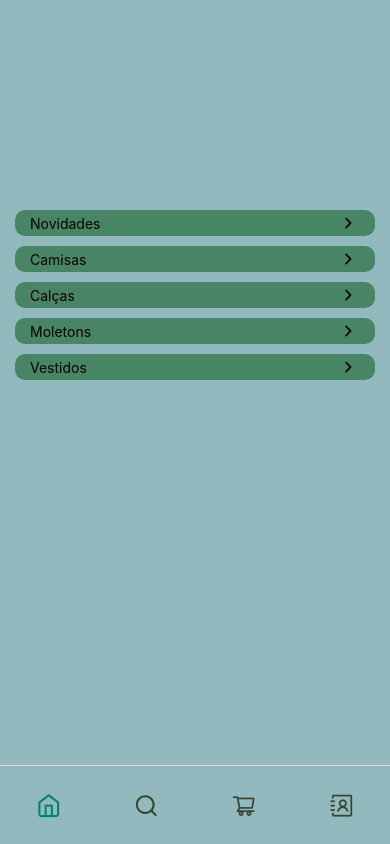
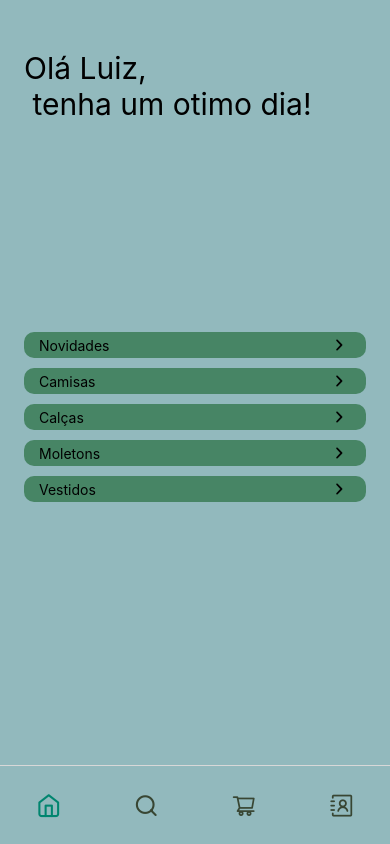
Before and after one commit to brunosllz/Dessafio_mobile, a React Native app: screen / in a window 390 px wide. Built offline with nearby package versions, Linux system fonts and the light colour scheme.

Commit message:
Implement Stack Routes and products screen

```diff
--- a/App.tsx
+++ b/App.tsx
@@ -1,13 +1,14 @@
+import 'react-native-gesture-handler';
 import { StatusBar } from 'expo-status-bar';
 import { NavigationContainer } from '@react-navigation/native';
 
-import { TabRoutes } from './src/routes/Tab.routes';
+import { StackRoutes } from './src/routes/Stack.routes';
 
 
 export default function App() {
   return (
     <NavigationContainer>
-      <TabRoutes />
+      <StackRoutes />
     </NavigationContainer>
   );
 }
--- a/package.json
+++ b/package.json
@@ -12,11 +12,14 @@
   "dependencies": {
     "@react-navigation/bottom-tabs": "^6.3.1",
     "@react-navigation/native": "^6.0.10",
+    "@react-navigation/stack": "^6.2.1",
     "expo": "~45.0.0",
     "expo-status-bar": "~1.3.0",
     "react": "17.0.2",
     "react-dom": "17.0.2",
     "react-native": "0.68.2",
+    "react-native-gesture-handler": "~2.2.1",
+    "react-native-iphone-x-helper": "^1.3.1",
     "react-native-safe-area-context": "4.2.4",
     "react-native-screens": "~3.11.1",
     "react-native-svg": "12.3.0",
--- a/src/components/Button.tsx
+++ b/src/components/Button.tsx
@@ -1,5 +1,5 @@
 import React from 'react';
-import { StyleSheet, Text, TouchableOpacity, TouchableOpacityProps, View } from 'react-native';
+import { StyleSheet, Text, TouchableOpacity, TouchableOpacityProps } from 'react-native';
 import { Entypo } from '@expo/vector-icons';
 
 interface ButtonProps extends TouchableOpacityProps {
@@ -8,15 +8,16 @@ interface ButtonProps extends TouchableOpacityProps {
 
 export function Button({ title, ...rest }: ButtonProps) {
   return (
-    <View>
-      <TouchableOpacity style={styles.container}>
-        <Text>
-          {title}
-        </Text>
+    <TouchableOpacity
+      style={styles.container}
+      {...rest}
+    >
+      <Text>
+        {title}
+      </Text>
 
-        <Entypo name='chevron-small-right' size={24} />
-      </TouchableOpacity>
-    </View>
+      <Entypo name='chevron-small-right' size={24} />
+    </TouchableOpacity>
   );
 }
 
--- /dev/null
+++ b/src/routes/Stack.routes.tsx
@@ -0,0 +1,20 @@
+import React from 'react';
+import { createStackNavigator } from '@react-navigation/stack';
+
+import { Products } from '../screens/Products';
+import { TabRoutes } from './Tab.routes';
+
+export function StackRoutes() {
+  const { Navigator, Screen } = createStackNavigator();
+
+  return (
+    <Navigator
+      screenOptions={{
+        headerShown: false
+      }}
+    >
+      <Screen name='Home' component={TabRoutes} />
+      <Screen name='Products' component={Products} />
+    </Navigator>
+  )
+}
--- a/src/routes/Tab.routes.tsx
+++ b/src/routes/Tab.routes.tsx
@@ -1,6 +1,6 @@
 import React from 'react';
 import { createBottomTabNavigator } from '@react-navigation/bottom-tabs';
-import Home from '../screens/Home';
+import { Home } from '../screens/Home';
 
 import { Feather, AntDesign } from '@expo/vector-icons';
 
@@ -25,7 +25,7 @@ export function TabRoutes() {
         headerShown: false
       }}
     >
-      <Screen name='Home' component={Home}
+      <Screen name='HomeTab' component={Home}
         options={{
           tabBarIcon: ({ color, size }) => (
             <Feather name='home' color={color} size={size} />
--- a/src/screens/Home/index.tsx
+++ b/src/screens/Home/index.tsx
@@ -1,11 +1,23 @@
+import { useNavigation } from '@react-navigation/native';
 import React from 'react';
 import {
   View,
   ScrollView,
-  StyleSheet
+  StyleSheet,
+  Text
 } from 'react-native';
+import { getStatusBarHeight } from 'react-native-iphone-x-helper';
 
 import { Button } from '../../components/Button';
+
+interface NavigationProps {
+  navigate: (
+    screen: string,
+    products?: {
+
+    }
+  ) => void;
+}
 
 const produtos = [
   {
@@ -22,28 +34,56 @@ const produtos = [
     id: "3",
     title: "Calças",
   },
-
   {
     id: "4",
     title: "Moletons",
+    products: [
+      {
+        id: '1',
+        title: 'Moletom A',
+        price: '500,00'
+      },
+      {
+        id: '2',
+        title: 'Moletom B',
+        price: '500,00'
+      },
+      {
+        id: '3',
+        title: 'Moletom C',
+        price: '500,00'
+      }
+    ]
   },
-
   {
     id: "5",
     title: "Vestidos",
   }
 ]
 
-export default function Home() {
+export function Home() {
+  const navigation = useNavigation<NavigationProps>();
+
+  function handleProdutsPage() {
+    navigation.navigate('Products')
+  }
+
   return (
     <View style={styles.container}>
-      <ScrollView showsVerticalScrollIndicator={false} style={styles.container_2}>
+      <Text style={styles.text}>
+        Olá Luiz,{'\n'} tenha um otimo dia!
+      </Text>
+
+      <ScrollView showsVerticalScrollIndicator={false} >
         <View style={styles.wrapper_button}>
           {
             produtos.map(item => (
-              <Button key={item.id} title={item.title} />
+              <Button
+                key={item.id}
+                title={item.title}
+                onPress={() => handleProdutsPage(item)}
+              />
             ))
-
           }
         </View>
       </ScrollView>
@@ -56,33 +96,14 @@ const styles = StyleSheet.create({
   container: {
     flex: 1,
     backgroundColor: "#92B9BD",
+    paddingTop: getStatusBarHeight() + 50,
+    paddingHorizontal: 24
   },
-
-  container_2: {
-
+  text: {
+    color: '#000',
+    fontSize: 30
   },
-
-  scroll: {
-    width: 300,
-    height: 200,
-    marginTop: 100,
-    marginLeft: 30,
-  },
-
-  foto: {
-    width: 100,
-    height: 100,
-  },
-
-  botao: {
-    borderRadius: 20,
-    width: 50,
-
-  },
-
   wrapper_button: {
-    paddingHorizontal: 15,
     marginTop: 210,
-  },
-
-})
+  }
+});
--- /dev/null
+++ b/src/screens/Products/index.tsx
@@ -0,0 +1,30 @@
+import React from 'react';
+import { ScrollView, StyleSheet, Text, View } from 'react-native';
+import { getStatusBarHeight } from 'react-native-iphone-x-helper';
+
+
+
+export function Products() {
+  return (
+    <View style={styles.container}>
+      <ScrollView>
+        <Text style={styles.text}>
+          Buscar
+        </Text>
+      </ScrollView>
+    </View>
+  );
+}
+
+const styles = StyleSheet.create({
+  container: {
+    flex: 1,
+    backgroundColor: "#92B9BD",
+    paddingTop: getStatusBarHeight() + 50,
+    paddingHorizontal: 24
+  },
+  text: {
+    color: '#000',
+    fontSize: 30
+  },
+});
```
Also changed, not shown: 2 other files (tests, documents, lock files or other folders).
